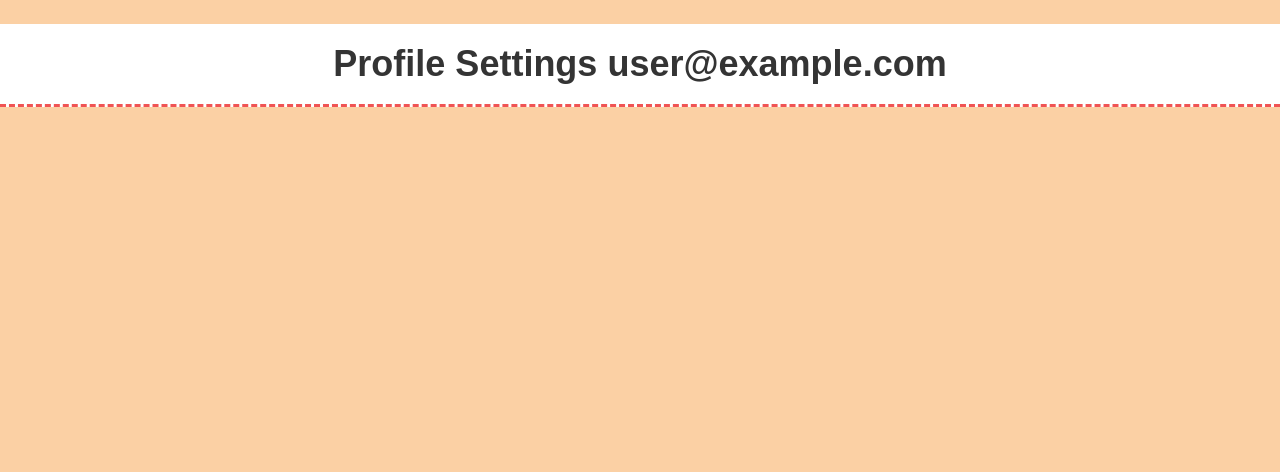
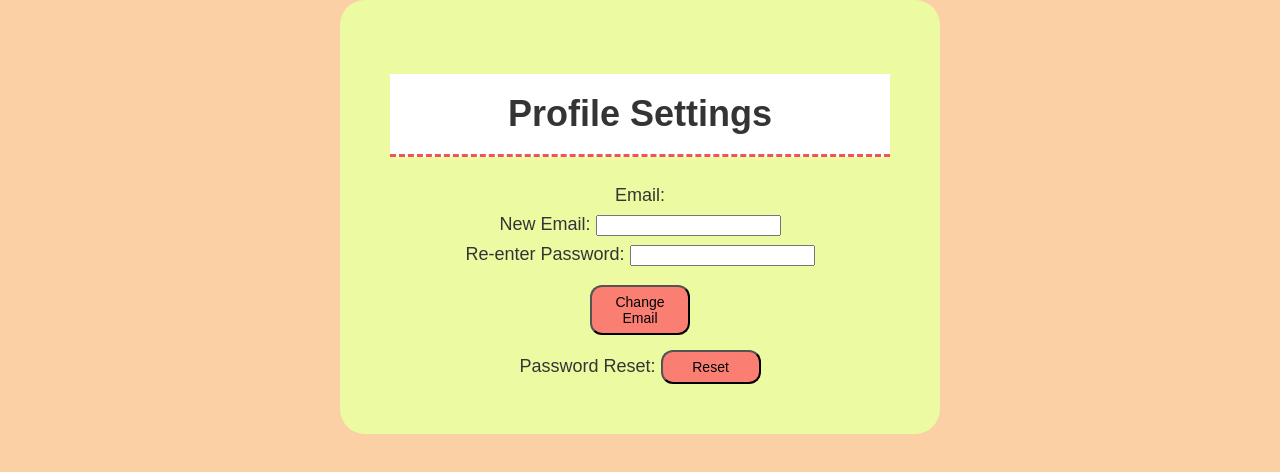
Before and after one commit to j-hoffline/Quilltly, a React (Create React App) app in the folder storybuilding/: page /settings in a window 1280 px wide. Shown: the top 472 px of the page. Built offline with nearby package versions, Linux system fonts and the light colour scheme; no server answers; sample sign-in values are in the browser's storage.

Commit message:
settings

```diff
--- a/storybuilding/package.json
+++ b/storybuilding/package.json
@@ -6,6 +6,7 @@
     "@testing-library/jest-dom": "^5.11.9",
     "@testing-library/react": "^11.2.3",
     "@testing-library/user-event": "^12.6.2",
+    "bootstrap": "^4.6.0",
     "firebase": "^8.2.4",
     "history": "^5.0.0",
     "react": "^17.0.1",
--- a/storybuilding/src/components/AuthPages/Settings.js
+++ b/storybuilding/src/components/AuthPages/Settings.js
@@ -1,32 +1,92 @@
 
 import React from "react";
-import { Container } from "react-bootstrap"
+import { Container, Form, Button, Alert } from "react-bootstrap"
 import { app, auth } from '../firebase';
 
 
 class Settings extends React.Component {
     constructor(props) {
         super(props);
+        this.state ={
+            user: auth.currentUser,
+            error:"",
+            newEmail: ""
+        }
+        this.changeEmail = this.changeEmail.bind(this)
+    }
 
+    componentDidMount(){
+        if (this.state.user == null){
+            window.location.replace('/login');
+        }
+    }
+
+    resetPassword(){
+        auth.sendPasswordResetEmail(auth.currentUser.email).then(() => {
+            //send email
+        })
+        .catch((error) => {
+            var errorCode = error.code;
+            var errorMessage = error.message;
+            this.setState({...this.state, error: `${errorCode}: ${errorMessage}`});
+        });
+
+    }
+
+    changeEmail(e) {
+        e.preventDefault()
+        auth.currentUser.updateEmail(this.newEmail).then(() => {
+            // Update successful.
+          }).catch((error) => {
+            // An error happened.
+            var errorCode = error.code;
+            var errorMessage = error.message;
+            this.setState({...this.state, error: `${errorCode}: ${errorMessage}`});
+          });
     }
 
 
 
-    componentDidMount(){
-        if (auth.currentUser == null){
-            window.location.replace('/login');
-        }
-    }
 
         render(){
             return(
                 <>
-                    <Container className="d-flex align-items-center justify-content-center body">
+                <Container className="d-flex align-items-center justify-content-center body">
+                <div className="login align-items-center mt-5">
                     <h1 className="text-center mb-4 title">
-                        Profile Settings {auth.currentUser.email}
+                        Profile Settings
                     </h1>
+                    <div>
+                    {this.state.error && <Alert variant="danger">{this.state.error}</Alert>
+                    }
+                    </div>
+                    <div>
+                        Email:
+                    </div>
+                    <Form.Group>
+                    <Form>
+                        <Form.Label>New Email: </Form.Label>
+                        <Form.Control type="newemail" onChange={(event) => this.setState({...this.state, emailRef: event.target.value})} required />
+                    </Form>
+                    <Form>
+                        <Form.Label>Re-enter Password: </Form.Label>
+                        <Form.Control type="password"/>
+                    <Form>
+                        <Button type="submit">
+                            Change Email
+                        </Button>
+                    </Form>
+                    </Form>
 
-                    </Container>
+                    <Form>
+                        <Form.Label>Password Reset: </Form.Label>
+                        <Button onClick={this.resetPassword}>
+                            Reset
+                        </Button>
+                    </Form>
+                    </Form.Group>
+                </div>
+                </Container>
                 </>
             );
 
--- a/storybuilding/src/components/PublicStoriesPage/PublicStoriesPage.js
+++ b/storybuilding/src/components/PublicStoriesPage/PublicStoriesPage.js
@@ -34,9 +34,6 @@ class PublicStoriesPage extends React.Component {
   render() {
     return (
       <div>
-        <Link to={"/settings"}>
-          Settings
-        </Link>
 
         <section class="story-page">
           {this.state.publicGames ?
@@ -66,6 +63,9 @@ class PublicStoriesPage extends React.Component {
             <button type="submit"> Join game </button>
           </div>
         </section>
+        <Link to={"/settings"}>
+          Settings
+        </Link>
 
       </div>
     );
```
Also changed, not shown: storybuilding/src/components/AuthPages/ForgotPass.js (+46 -0 lines), 2 other files (tests, documents, lock files or other folders).
